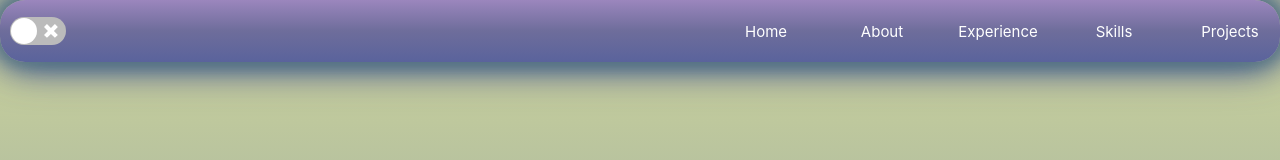
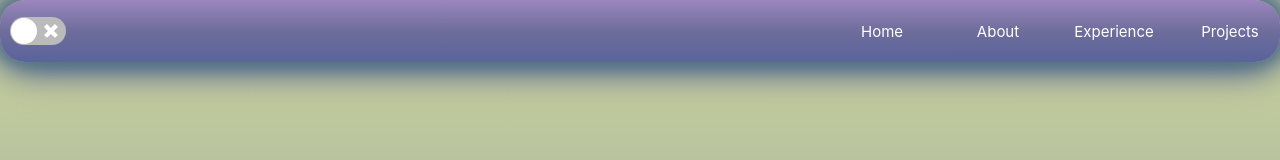
Before and after one commit to navyavalivati/navya-portfolio-website, a React (Create React App) app: page / in a window 1280 px wide. Shown: the top 160 px of the page. Built offline with nearby package versions, Linux system fonts and the light colour scheme.

Commit message:
removing overflow property as react-scroll gets hidden

```diff
--- a/src/components/Home/animation.css
+++ b/src/components/Home/animation.css
@@ -4,7 +4,6 @@
   }
   html {
 
-    overflow: hidden;
     background: radial-gradient(ellipse at bottom, #1b2735 0%, #090a0f 100%);
   }
 
--- a/src/components/NavBar/NavBar.js
+++ b/src/components/NavBar/NavBar.js
@@ -82,21 +82,7 @@ const NavBar = () => {
             Experience
           </Link>
         </li>
-        <li>
-          <Link
-            activeClass="active"
-            to="skills"
-            spy={true}
-            smooth={true}
-            offset={-70}
-            duration={500}
-            exact="true"
-            onClick={toggleMenu}
-            className="neon-button"
-          >
-            Skills
-          </Link>
-        </li>
+
         <li>
           <Link
             activeClass="active"
```
